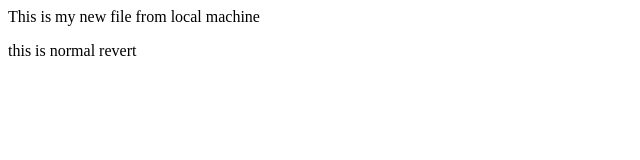
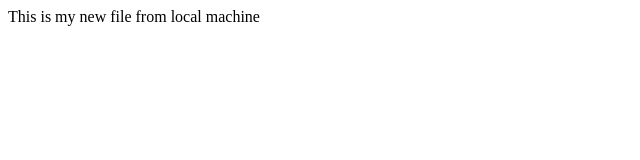
Before and after one commit to syed-fahad-ali-2190/fahadali-gitdemo, a plain HTML site: page index.html in a window 1280 px wide. Shown: the whole page, without its empty margins (0-640 px from the left). Drawn offline with Linux system fonts and the light colour scheme.

Commit message:
clean data

```diff
--- a/index.html
+++ b/index.html
@@ -1,2 +1 @@
 <p>This is my new file from local machine</p>
-<p>this is normal revert</p>
```
